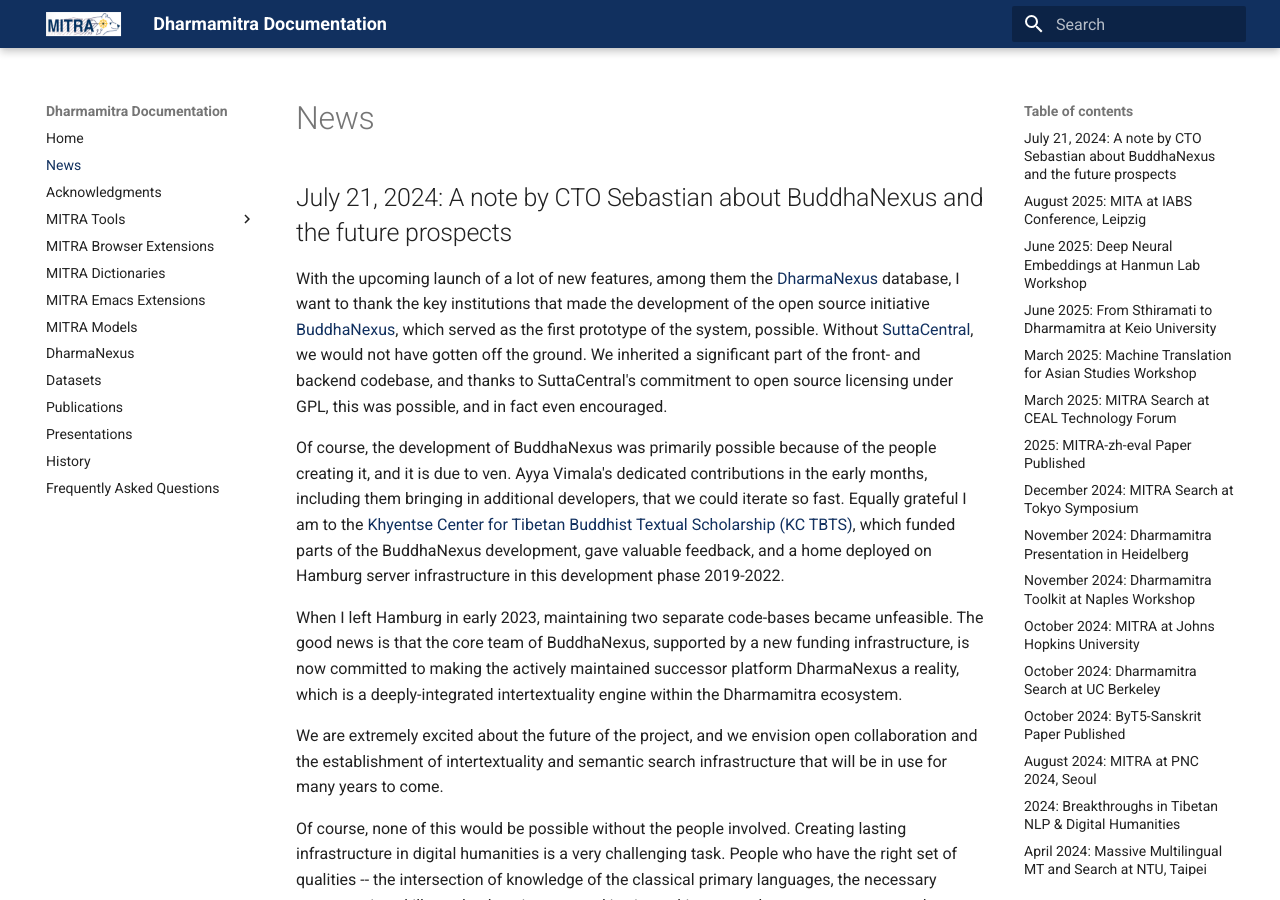
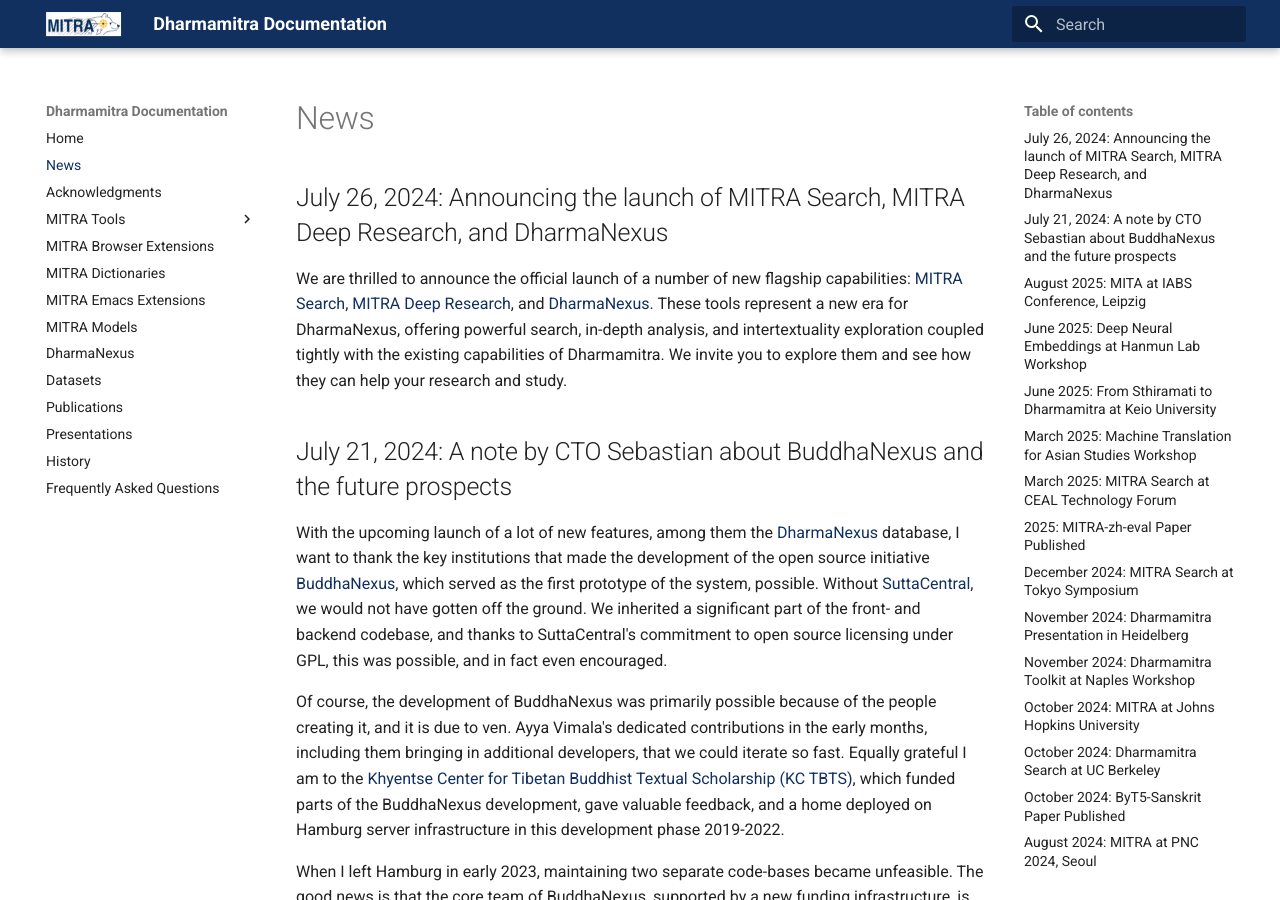
Before and after one commit to dharmamitra/dharmamitra-guides, an MkDocs documentation site: the page built from docs/news.md, in a window 1280 px wide and 900 px high. Built offline with MkDocs 1.6.1 and Material for MkDocs 9.7.7, drawn with Linux system fonts in a browser that asks for light colours.

Commit message:
added dharmanexus announcemend

```diff
--- a/docs/news.md
+++ b/docs/news.md
@@ -1,4 +1,8 @@
 # News
+
+## July 26, 2024: Announcing the launch of MITRA Search, MITRA Deep Research, and DharmaNexus
+
+We are thrilled to announce the official launch of a number of new flagship capabilities: [MITRA Search](mitra_tools/search.md), [MITRA Deep Research](mitra_tools/deep_research.md), and [DharmaNexus](dharmanexus.md). These tools represent a new era for DharmaNexus, offering powerful search, in-depth analysis, and intertextuality exploration coupled tightly with the existing capabilities of Dharmamitra. We invite you to explore them and see how they can help your research and study.
 
 ## July 21, 2024: A note by CTO Sebastian about BuddhaNexus and the future prospects
 
```
Also changed, not shown: docs/index.md (+1 -0 lines).
